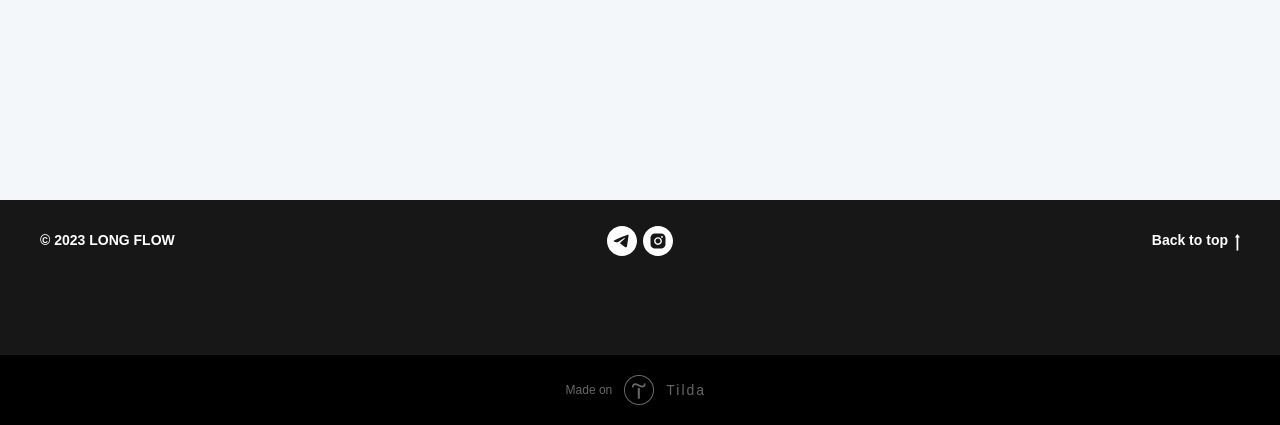
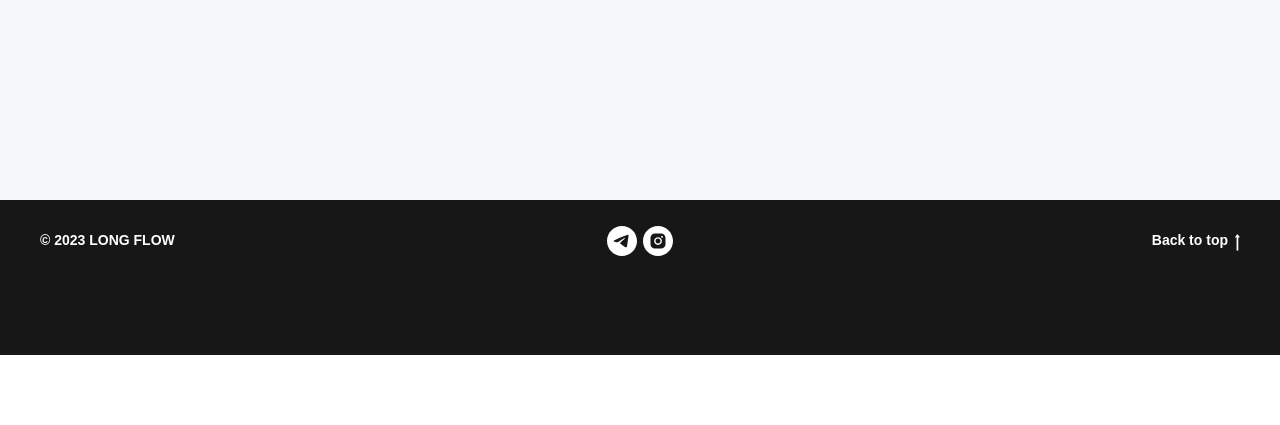
Before and after one commit to DanielTheBigDeal/Portfolio, a plain HTML site: page LF arbitrage landing/Lonf Flow Arbitrage.html in a window 1280 px wide. Shown: the part 3904-4329 px from the top of the page. After the commit the page ends 4259 px from the top, so only its background shows below. Drawn offline with Linux system fonts and the light colour scheme; some packages are replaced by stand-ins of ours; a script that the page names is missing; a web font is replaced by a local one.

Commit message:
deleting extra blocks in LFA

```diff
--- a/LF arbitrage landing/Lonf Flow Arbitrage.html
+++ b/LF arbitrage landing/Lonf Flow Arbitrage.html
@@ -1725,17 +1725,7 @@ filter: progid:DXImageTransform.Microsoft.gradient(startColorStr='#D9ffffff', en
         </div>
       </div>
     </div>
-  </div><!--/allrecords--><!-- Tilda copyright. Don't remove this line -->
-  <div class="t-tildalabel " id="tildacopy" data-tilda-sign="7876076#39865698"
-    style="display: block !important; visibility: visible !important; position: relative !important; width: 100% !important; pointer-events: all !important; opacity: 1 !important; margin: 0 !important; z-index: 1 !important">
-    <a href="https://tilda.cc/?upm=7876076" class="t-tildalabel__link">
-      <div class="t-tildalabel__wrapper">
-        <div class="t-tildalabel__txtleft">Made on </div>
-        <div class="t-tildalabel__wrapimg"><img src="./Lonf Flow Arbitrage_files/tildacopy.png"
-            class="t-tildalabel__img" fetchpriority="low" alt=""></div>
-        <div class="t-tildalabel__txtright">Tilda</div>
-      </div>
-    </a></div><!-- Stat -->
+  </div>
   <script type="text/javascript">if (!window.mainTracker) { window.mainTracker = 'tilda'; }
     window.tildastatcookie = 'no';
     setTimeout(function () {
```
